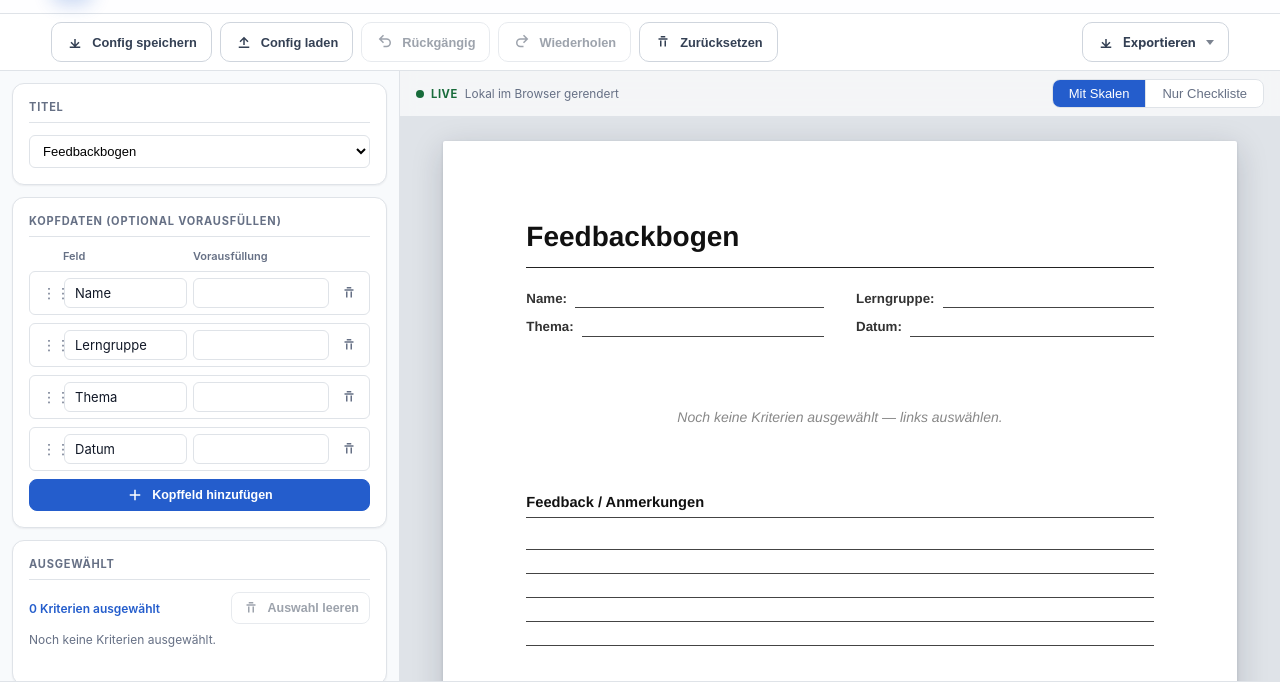
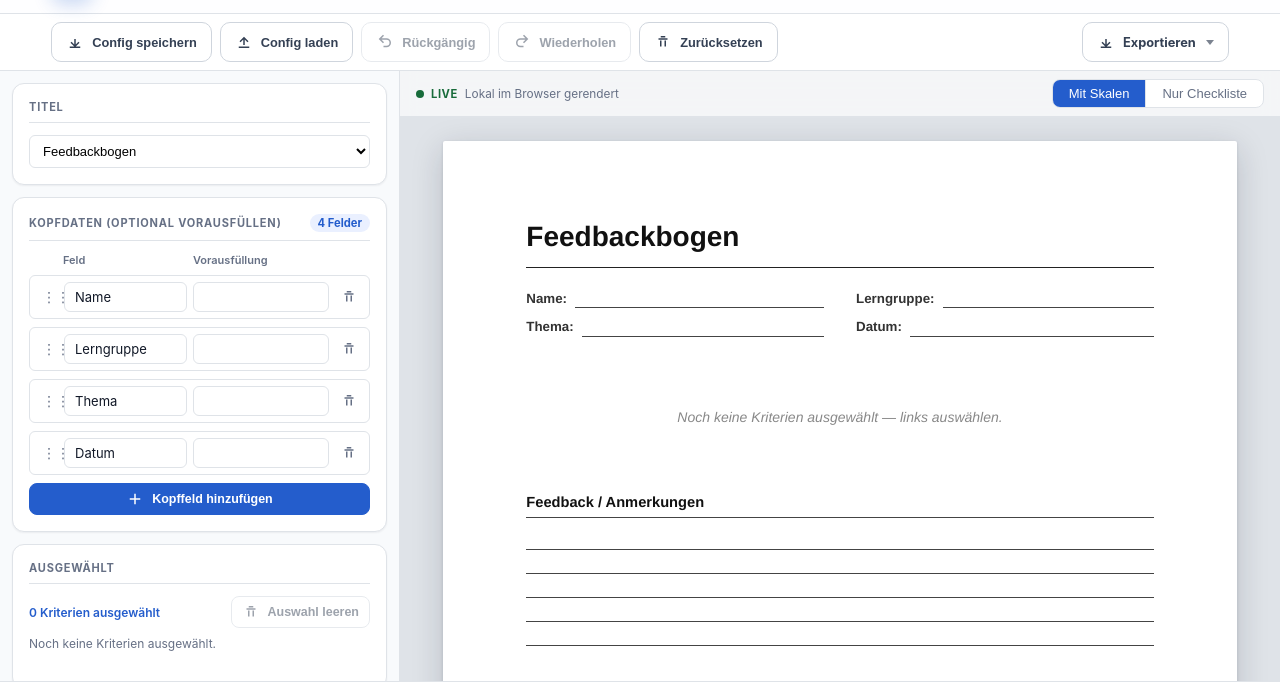
Before and after one commit to ChristianHaake/Feedbackbogen-Generator, a website built with Vite: page src/ui/index.html in a window 1280 px wide. Shown: the part 62-755 px from the top of the page. Built offline with nearby package versions, Linux system fonts and the light colour scheme; files whose address does not match are found by name; a web font is replaced by a local one.

Commit message:
Add completion-count badges to editor section headers
Show a small count badge in the eyebrow of the Kopfdaten, Bewertungskriterien,
Produktebene and Fußzeile sections (e.g. "8 ausgewählt", "2 Formate",
"4 Felder", "2 aktiv") so users keep orientation while scrolling the long
configuration panel. Badges hide at zero and update on every editor render.

Co-Authored-By: Claude Opus 4.8 <noreply@anthropic.com>

```diff
--- a/src/app.css
+++ b/src/app.css
@@ -384,11 +384,20 @@ body {
   box-shadow: var(--shadow-sm);
 }
 .editor-section-title {
+  display: flex; align-items: center; justify-content: space-between; gap: var(--space-2);
   margin: 0 0 var(--space-3) 0;
   font-size: 0.69rem; font-weight: 750;
   text-transform: uppercase; letter-spacing: 0.07em;
   color: var(--text-muted);
   padding-bottom: 8px; border-bottom: 1px solid var(--border);
+}
+.editor-section-count {
+  flex-shrink: 0;
+  text-transform: none; letter-spacing: 0;
+  font-size: 0.7rem; font-weight: 650;
+  color: var(--primary);
+  background: var(--primary-soft);
+  padding: 2px 8px; border-radius: 999px;
 }
 
 .search-wrap { display: flex; flex-direction: column; gap: 3px; margin-bottom: var(--space-3); }
--- a/src/main.ts
+++ b/src/main.ts
@@ -99,6 +99,10 @@ async function bootstrap() {
   const productFormatModalEl = requireById('product-format-modal-root');
   const resetConfirmModalEl = requireById('reset-confirm-modal-root');
   const counterEl = requireById('selected-counter');
+  const criteriaCountEl = requireById('criteria-count');
+  const productFormatCountEl = requireById('product-format-count');
+  const headerFieldCountEl = requireById('header-field-count');
+  const footerFieldCountEl = requireById('footer-field-count');
   const selectedListEl = requireById('selected-list');
   const documentTitleEl = requireById('document-title-form');
   const kopfdatenEl = requireById('kopfdaten-form');
@@ -468,6 +472,11 @@ async function bootstrap() {
     }
   }
 
+  function setSectionCount(element: HTMLElement, count: number, label: (n: number) => string) {
+    element.textContent = label(count);
+    element.hidden = count === 0;
+  }
+
   function cssEscape(value: string): string {
     return CSS.escape(value);
   }
@@ -568,6 +577,10 @@ async function bootstrap() {
     renderFooterFields(footerFieldsEl, footerFields, handlers);
     renderDefaultScaleSelect(defaultScaleSelectEl, scales, defaultScaleId, handlers);
     renderSelectedCounter(counterEl, selected.length);
+    setSectionCount(criteriaCountEl, selected.length, strings.labels.sectionCountSelected);
+    setSectionCount(productFormatCountEl, selectedProductFormats.length, strings.labels.sectionCountFormats);
+    setSectionCount(headerFieldCountEl, header.fields.length, strings.labels.sectionCountFields);
+    setSectionCount(footerFieldCountEl, Object.values(footerFields).filter(Boolean).length, strings.labels.sectionCountActive);
     renderSelectedList(selectedListEl, buildSelectedSummaries(), handlers);
     renderCategories(categoriesEl, orderCategories(categories, categoryOrder), customItems, selectedKeySet(), scales, scaleByCategoryMap, scaleSettingsByCategory, defaultScaleId, itemOrderByCategory, handlers, searchQuery);
     const currentProductCategories = productCategories();
--- a/src/strings.ts
+++ b/src/strings.ts
@@ -99,7 +99,11 @@ export const strings = {
     mobileEdit: 'Bearbeiten',
     mobilePreview: 'Vorschau',
     mobileExport: 'Export',
-    selectedCount: (n: number) => `${n} ${n === 1 ? 'Kriterium' : 'Kriterien'} ausgewählt`
+    selectedCount: (n: number) => `${n} ${n === 1 ? 'Kriterium' : 'Kriterien'} ausgewählt`,
+    sectionCountSelected: (n: number) => `${n} ausgewählt`,
+    sectionCountFormats: (n: number) => `${n} ${n === 1 ? 'Format' : 'Formate'}`,
+    sectionCountFields: (n: number) => `${n} ${n === 1 ? 'Feld' : 'Felder'}`,
+    sectionCountActive: (n: number) => `${n} aktiv`
   },
   a11y: {
     status: 'Statusmeldungen',
--- a/src/ui/templates.ts
+++ b/src/ui/templates.ts
@@ -106,7 +106,7 @@ export function renderLayout(): HTMLElement {
     ),
     el('aside', { class: 'editor-pane', 'aria-label': 'Editor', 'data-mobile-panel': 'edit' },
       editorSection(strings.kopfdaten.documentTitleSection, el('div', { id: 'document-title-form', class: 'document-title-fields' })),
-      editorSection(strings.kopfdaten.title, el('div', { id: 'kopfdaten-form', class: 'kopfdaten-fields' })),
+      editorSectionCounted(strings.kopfdaten.title, 'header-field-count', el('div', { id: 'kopfdaten-form', class: 'kopfdaten-fields' })),
       editorSection(strings.columns.selected,
         el('div', { class: 'selected-head' },
           el('div', { id: 'selected-counter', class: 'selected-counter' }),
@@ -114,7 +114,7 @@ export function renderLayout(): HTMLElement {
         ),
         el('div', { id: 'selected-list', class: 'selected-list' })
       ),
-      editorSection(strings.columns.categories,
+      editorSectionCounted(strings.columns.categories, 'criteria-count',
         el('div', { class: 'search-wrap' },
           el('label', { for: 'criteria-search', class: 'small-label', text: strings.labels.searchCriteria }),
           el('input', {
@@ -131,11 +131,11 @@ export function renderLayout(): HTMLElement {
         ),
         el('div', { id: 'categories', class: 'accordion' })
       ),
-      editorSection(strings.columns.productFormats,
+      editorSectionCounted(strings.columns.productFormats, 'product-format-count',
         el('div', { id: 'product-format-controls', class: 'product-format-controls' }),
         el('div', { id: 'product-format-categories', class: 'accordion product-format-categories' })
       ),
-      editorSection(strings.kopfdaten.footerTitle, el('div', { id: 'footer-fields', class: 'footer-fields' }))
+      editorSectionCounted(strings.kopfdaten.footerTitle, 'footer-field-count', el('div', { id: 'footer-fields', class: 'footer-fields' }))
     ),
     el('section', { class: 'preview-pane', 'aria-label': 'Druckvorschau', 'data-mobile-panel': 'preview' },
       el('div', { class: 'preview-controls' },
@@ -199,6 +199,16 @@ export function renderLayout(): HTMLElement {
 function editorSection(title: string, ...children: (HTMLElement | null)[]): HTMLElement {
   const section = el('section', { class: 'editor-section' });
   section.append(el('h2', { class: 'editor-section-title', text: title }));
+  children.forEach((c) => { if (c) section.append(c); });
+  return section;
+}
+
+function editorSectionCounted(title: string, countId: string, ...children: (HTMLElement | null)[]): HTMLElement {
+  const section = el('section', { class: 'editor-section' });
+  section.append(el('h2', { class: 'editor-section-title' },
+    el('span', { class: 'editor-section-title-text', text: title }),
+    el('span', { id: countId, class: 'editor-section-count', hidden: 'true' })
+  ));
   children.forEach((c) => { if (c) section.append(c); });
   return section;
 }
```
